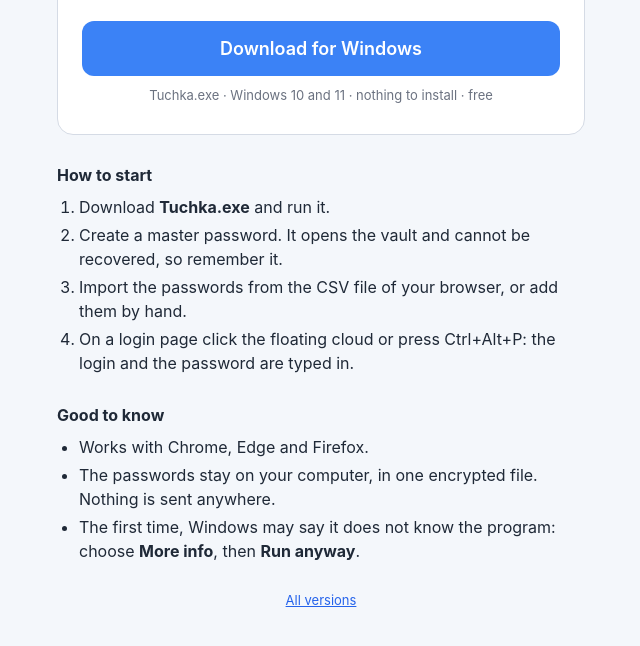
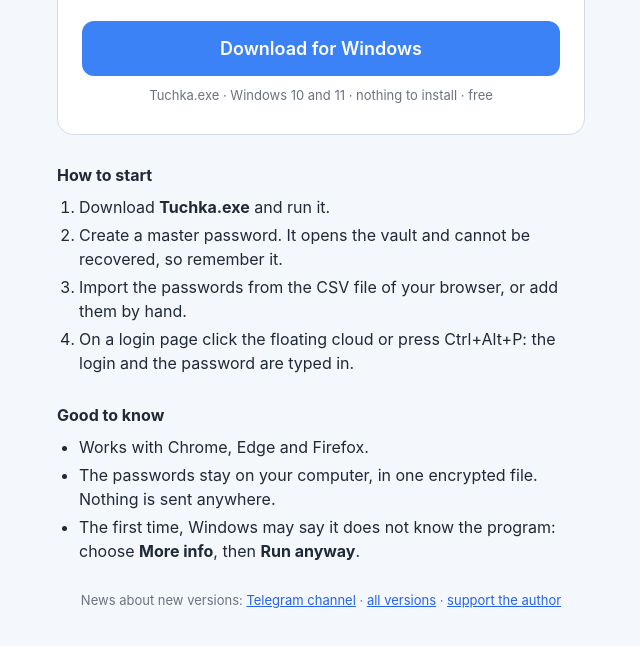
Before and after one commit to moskva1988/tuchka-app, a plain HTML site: page index.html in a window 1280 px wide. Shown: the part 268-914 px from the top of the page, without its empty margins (319-959 px from the left). Drawn offline with Linux system fonts and the light colour scheme.

Commit message:
The page of Tuchka 0.7.0

```diff
--- a/index.html
+++ b/index.html
@@ -62,7 +62,9 @@
     <li>The first time, Windows may say it does not know the program: choose <b>More info</b>, then <b>Run anyway</b>.</li>
   </ul>
 
-  <footer><a href="https://github.com/moskva1988/tuchka-app/releases">All versions</a></footer>
+  <footer>News about new versions: <a href="https://t.me/handyfreeapps">Telegram channel</a> ·
+    <a href="https://github.com/moskva1988/tuchka-app/releases">all versions</a> ·
+    <a href="https://moskva1988.github.io/support/?app=tuchka">support the author</a></footer>
 </main>
 <script>
   if (/Android|iPhone|iPad|iPod/i.test(navigator.userAgent)) {
```
